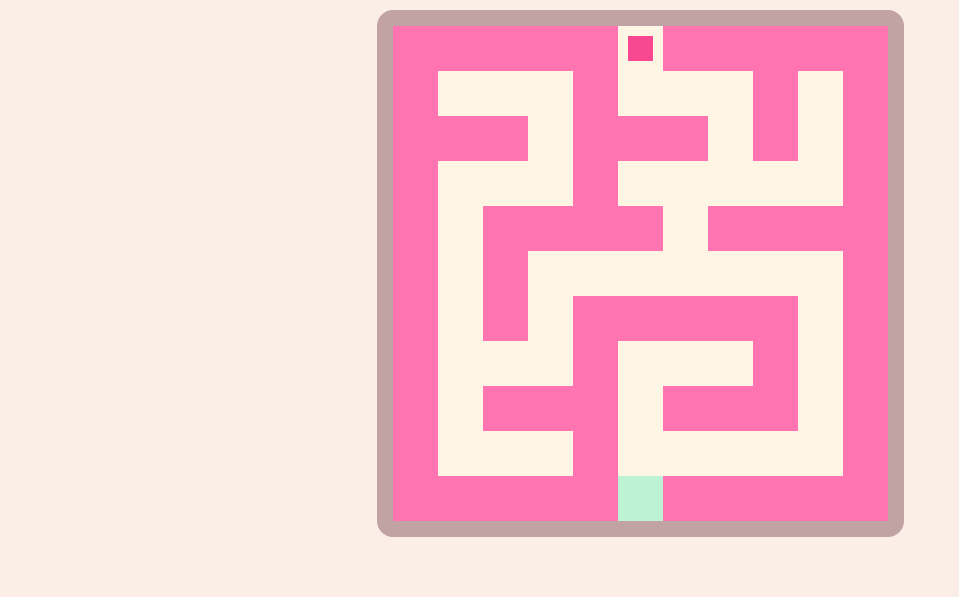
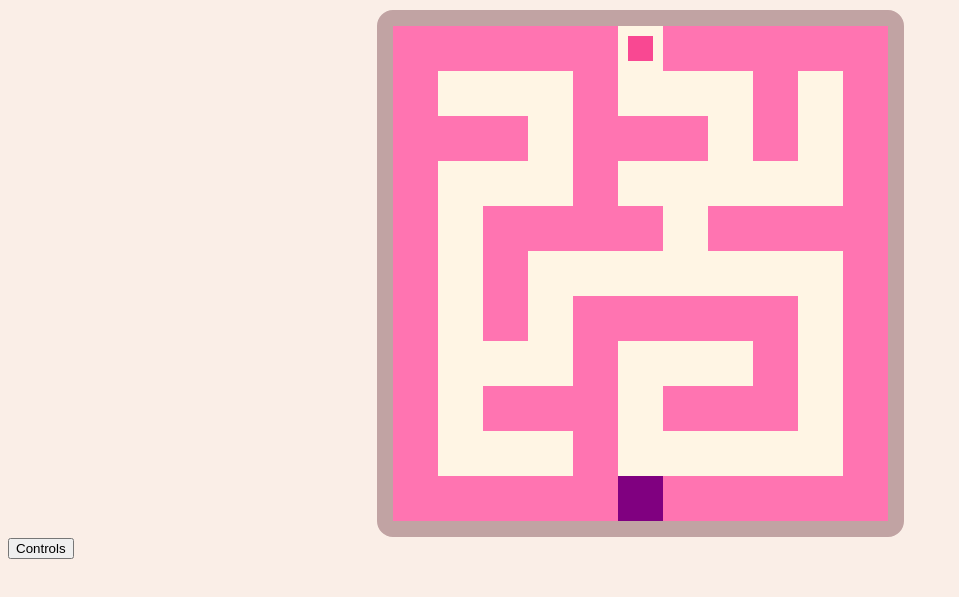
Before and after one commit to xiacodes/pinki-maze-games, a plain HTML site: page index.html in a window 1280 px wide. Shown: the part 119-716 px from the top of the page, without its empty margins (0-959 px from the left). Drawn offline with Linux system fonts and the light colour scheme.

Commit message:
🎮 Made the maze into an object

```diff
--- a/assets/script.js
+++ b/assets/script.js
@@ -1,6 +1,21 @@
 var canvas = document.querySelector("#maze");
 var ctx = canvas.getContext("2d");
-var maze = [
+// var maze = [
+// 	[1, 1, 1, 1, 1, 0, 1, 1, 1, 1, 1],
+// 	[1, 0, 0, 0, 1, 0, 0, 0, 1, 0, 1],
+// 	[1, 1, 1, 0, 1, 1, 1, 0, 1, 0, 1],
+// 	[1, 0, 0, 0, 1, 0, 0, 0, 0, 0, 1],
+// 	[1, 0, 1, 1, 1, 1, 0, 1, 1, 1, 1],
+// 	[1, 0, 1, 0, 0, 0, 0, 0, 0, 0, 1],
+// 	[1, 0, 1, 0, 1, 1, 1, 1, 1, 0, 1],
+// 	[1, 0, 0, 0, 1, 0, 0, 0, 1, 0, 1],
+// 	[1, 0, 1, 1, 1, 0, 1, 1, 1, 0, 1],
+// 	[1, 0, 0, 0, 1, 0, 0, 0, 0, 0, 1],
+// 	[1, 1, 1, 1, 1, 2, 1, 1, 1, 1, 1],
+// ];
+
+var maze1 = {
+	map: [
 		[1, 1, 1, 1, 1, 0, 1, 1, 1, 1, 1],
 		[1, 0, 0, 0, 1, 0, 0, 0, 1, 0, 1],
 		[1, 1, 1, 0, 1, 1, 1, 0, 1, 0, 1],
@@ -12,7 +27,17 @@ var maze = [
 		[1, 0, 1, 1, 1, 0, 1, 1, 1, 0, 1],
 		[1, 0, 0, 0, 1, 0, 0, 0, 0, 0, 1],
 		[1, 1, 1, 1, 1, 2, 1, 1, 1, 1, 1],
-];
+	],
+	exitX: 5,
+	exitY: 10,
+};
+
+function drawExit(maze) {
+	ctx.fillStyle = "purple";
+	ctx.fillRect(maze.exitX * cellSize, maze.exitY * cellSize, cellSize, cellSize);
+}
+
+var maze = maze1.map;
 
 var cellSize = 45;
 
@@ -42,6 +67,7 @@ var player = {
 // Draw the player character
 ctx.fillStyle = player.color;
 ctx.fillRect(player.x * cellSize + 10, player.y * cellSize + 10, player.size, player.size);
+drawExit(maze1);
 
 // Move the player character
 document.onkeydown = function (e) {
@@ -54,6 +80,9 @@ document.onkeydown = function (e) {
 	} else if (e.key === "ArrowDown" && maze[player.y + 1][player.x] !== 1) {
 		player.y++;
 	}
+
+	// if (player.y === )
+
 	ctx.clearRect(0, 0, canvas.width, canvas.height);
 
 	// Redraw the maze
@@ -70,6 +99,7 @@ document.onkeydown = function (e) {
 			}
 		}
 	}
+	drawExit(maze1);
 
 	// Redraw the player character
 	ctx.fillStyle = player.color;
--- a/index.html
+++ b/index.html
@@ -15,6 +15,9 @@
 		<div class="canvas-container">
 			<canvas id="maze" width="495" height="495"></canvas>
 		</div>
+		<div class="button-container">
+			<button class="button" id="controsBtn">Controls</button>
+		</div>
 		<script src="assets/script.js"></script>
 	</body>
 </html>
```
Lines whose indentation alone changed are shown as unchanged.
